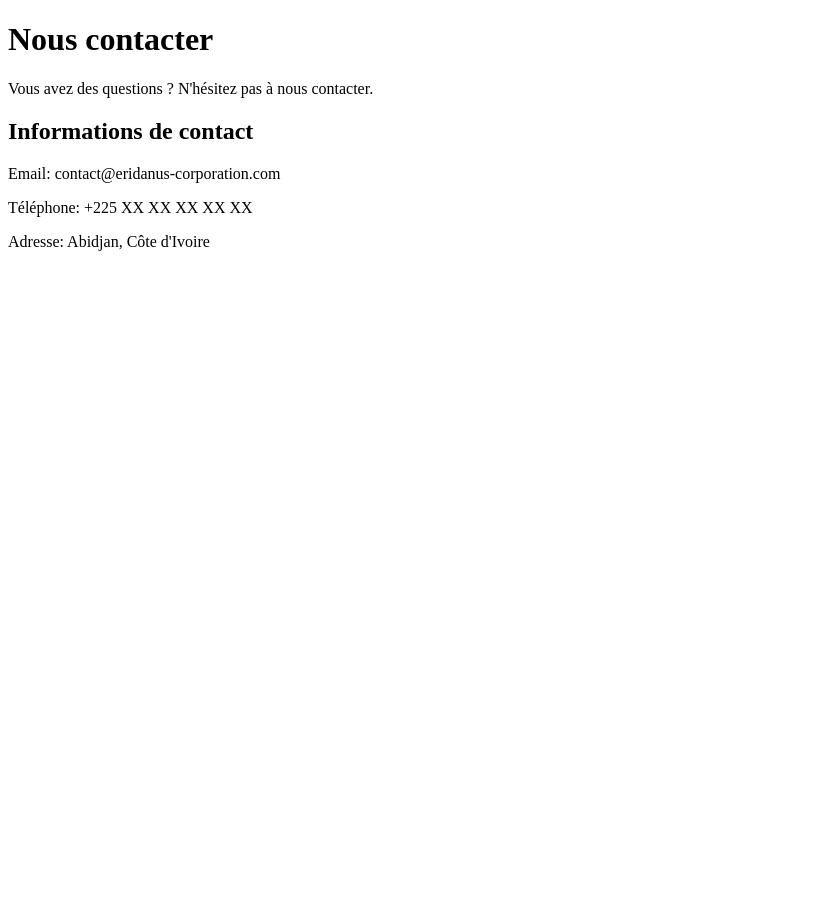
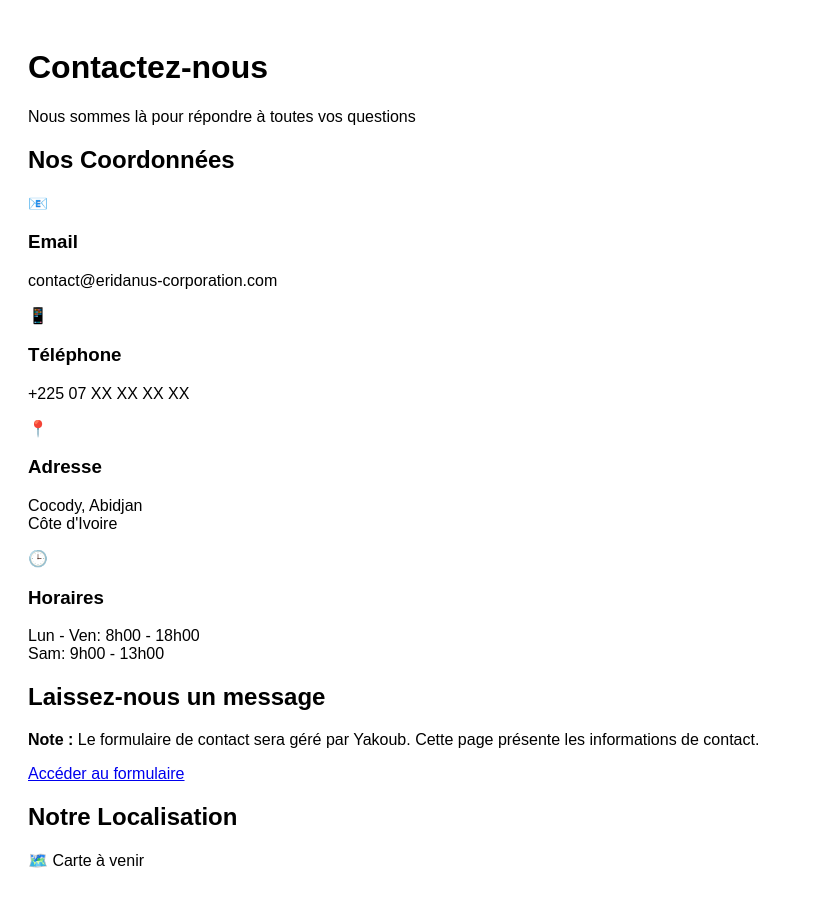
Before and after one commit to MIKEL0788/eridanus_corporation, a Django app: page /contact/ in a window 1280 px wide. Shown: the whole page, without its empty margins (0-813 px from the left). Before the commit the page ends 251 px from the top, so only its background shows below. Run offline with Django 5.2, Linux system fonts and the light colour scheme.

Commit message:
Création pages À propos et Contact - Structure HTML complète (CSS en attente décision framework)

```diff
--- a/eridanus_corporation/main_app/static/css/about.css
+++ b/eridanus_corporation/main_app/static/css/about.css
@@ -0,0 +1,5 @@
+/* CSS temporaire en attendant la décision de l'équipe sur le framework CSS */
+body {
+    font-family: Arial, sans-serif;
+    padding: 20px;
+}
--- a/eridanus_corporation/main_app/static/css/contact.css
+++ b/eridanus_corporation/main_app/static/css/contact.css
@@ -0,0 +1,5 @@
+/* CSS temporaire en attendant la décision de l'équipe sur le framework CSS */
+body {
+    font-family: Arial, sans-serif;
+    padding: 20px;
+}
--- /dev/null
+++ b/eridanus_corporation/main_app/static/js/contact.js
@@ -0,0 +1,55 @@
+// Animation et interactivité pour la page Contact
+document.addEventListener('DOMContentLoaded', function() {
+    console.log('Page Contact chargée !');
+
+    // Animation des cartes au scroll
+    const infoCards = document.querySelectorAll('.info-card');
+
+    const observerOptions = {
+        threshold: 0.2,
+        rootMargin: '0px 0px -50px 0px'
+    };
+
+    const observer = new IntersectionObserver(function(entries) {
+        entries.forEach((entry, index) => {
+            if (entry.isIntersecting) {
+                setTimeout(() => {
+                    entry.target.style.opacity = '0';
+                    entry.target.style.transform = 'translateX(-30px)';
+
+                    setTimeout(() => {
+                        entry.target.style.transition = 'all 0.5s ease';
+                        entry.target.style.opacity = '1';
+                        entry.target.style.transform = 'translateX(0)';
+                    }, 50);
+                }, index * 100);
+
+                observer.unobserve(entry.target);
+            }
+        });
+    }, observerOptions);
+
+    infoCards.forEach(card => {
+        observer.observe(card);
+    });
+
+    // Animation du bouton CTA
+    const ctaButton = document.querySelector('.btn-primary');
+    if (ctaButton) {
+        ctaButton.addEventListener('click', function(e) {
+            e.preventDefault();
+            alert('Le formulaire de contact sera disponible bientôt (géré par Yakoub) !');
+        });
+    }
+
+    // Effet hover sur les cartes
+    infoCards.forEach(card => {
+        card.addEventListener('mouseenter', function() {
+            this.style.background = 'linear-gradient(135deg, #f8f9fa 0%, #e9ecef 100%)';
+        });
+
+        card.addEventListener('mouseleave', function() {
+            this.style.background = '#f8f9fa';
+        });
+    });
+});
--- a/eridanus_corporation/main_app/templates/pages/contact.html
+++ b/eridanus_corporation/main_app/templates/pages/contact.html
@@ -8,14 +8,67 @@
     <link rel="stylesheet" href="{% static 'css/contact.css' %}">
 </head>
 <body>
-    <h1>Nous contacter</h1>
-    <p>Vous avez des questions ? N'hésitez pas à nous contacter.</p>
+    <div class="container">
+        <header class="page-header">
+            <h1>Contactez-nous</h1>
+            <p>Nous sommes là pour répondre à toutes vos questions</p>
+        </header>
 
-    <div class="contact-info">
-        <h2>Informations de contact</h2>
-        <p>Email: contact@eridanus-corporation.com</p>
-        <p>Téléphone: +225 XX XX XX XX XX</p>
-        <p>Adresse: Abidjan, Côte d'Ivoire</p>
+        <div class="contact-content">
+            <section class="contact-info">
+                <h2>Nos Coordonnées</h2>
+
+                <div class="info-card">
+                    <div class="icon">📧</div>
+                    <div class="details">
+                        <h3>Email</h3>
+                        <p>contact@eridanus-corporation.com</p>
+                    </div>
+                </div>
+
+                <div class="info-card">
+                    <div class="icon">📱</div>
+                    <div class="details">
+                        <h3>Téléphone</h3>
+                        <p>+225 07 XX XX XX XX</p>
+                    </div>
+                </div>
+
+                <div class="info-card">
+                    <div class="icon">📍</div>
+                    <div class="details">
+                        <h3>Adresse</h3>
+                        <p>Cocody, Abidjan<br>Côte d'Ivoire</p>
+                    </div>
+                </div>
+
+                <div class="info-card">
+                    <div class="icon">🕒</div>
+                    <div class="details">
+                        <h3>Horaires</h3>
+                        <p>Lun - Ven: 8h00 - 18h00<br>Sam: 9h00 - 13h00</p>
+                    </div>
+                </div>
+            </section>
+
+            <section class="contact-message">
+                <h2>Laissez-nous un message</h2>
+                <p class="note">
+                    <strong>Note :</strong> Le formulaire de contact sera géré par Yakoub.
+                    Cette page présente les informations de contact.
+                </p>
+                <div class="cta-button">
+                    <a href="#" class="btn-primary">Accéder au formulaire</a>
+                </div>
+            </section>
+        </div>
+
+        <section class="map-section">
+            <h2>Notre Localisation</h2>
+            <div class="map-placeholder">
+                <p>🗺️ Carte à venir</p>
+            </div>
+        </section>
     </div>
 
     <script src="{% static 'js/contact.js' %}"></script>
--- a/eridanus_corporation/manage.py
+++ b/eridanus_corporation/manage.py
@@ -6,7 +6,7 @@ import sys
 
 def main():
     """Run administrative tasks."""
-    os.environ.setdefault('DJANGO_SETTINGS_MODULE', 'eridanus_corporation.settings')
+    os.environ.setdefault('DJANGO_SETTINGS_MODULE', 'config.settings')
     try:
         from django.core.management import execute_from_command_line
     except ImportError as exc:
```
Also changed, not shown: 1 other file.
